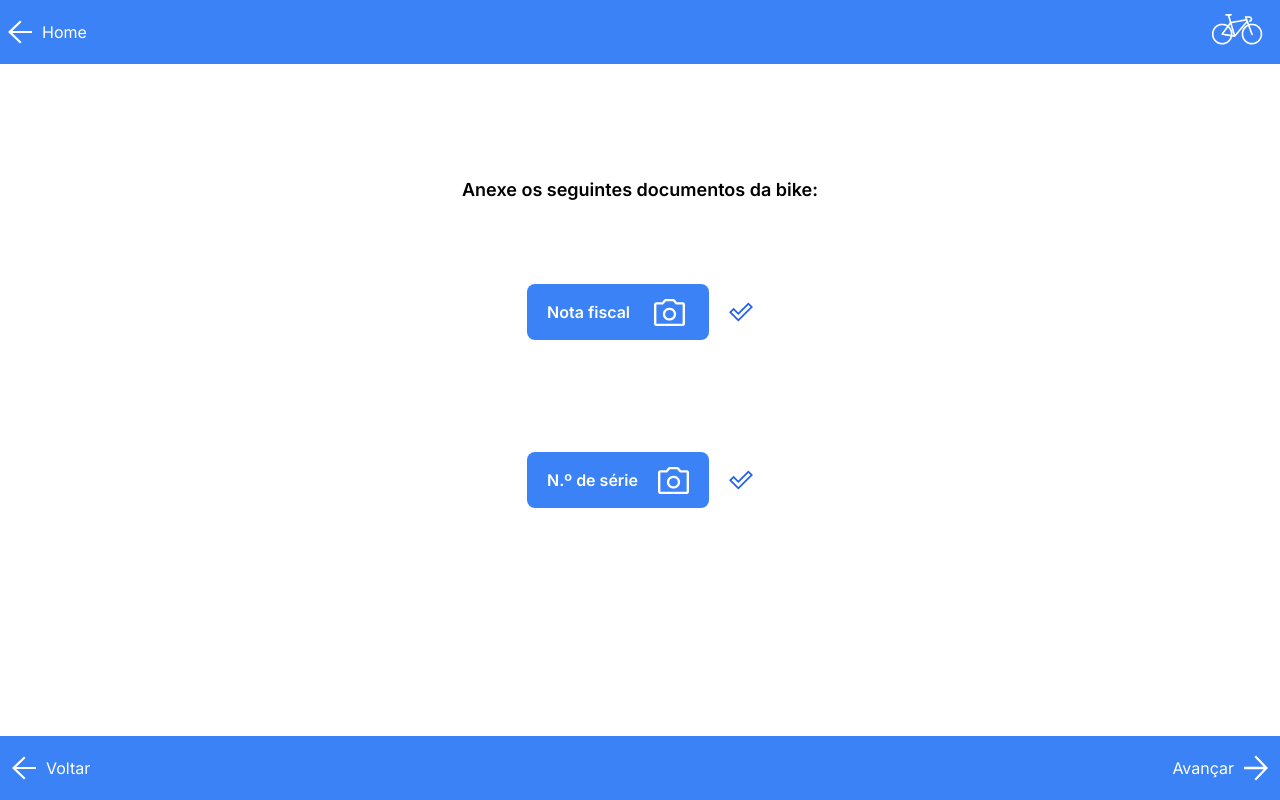
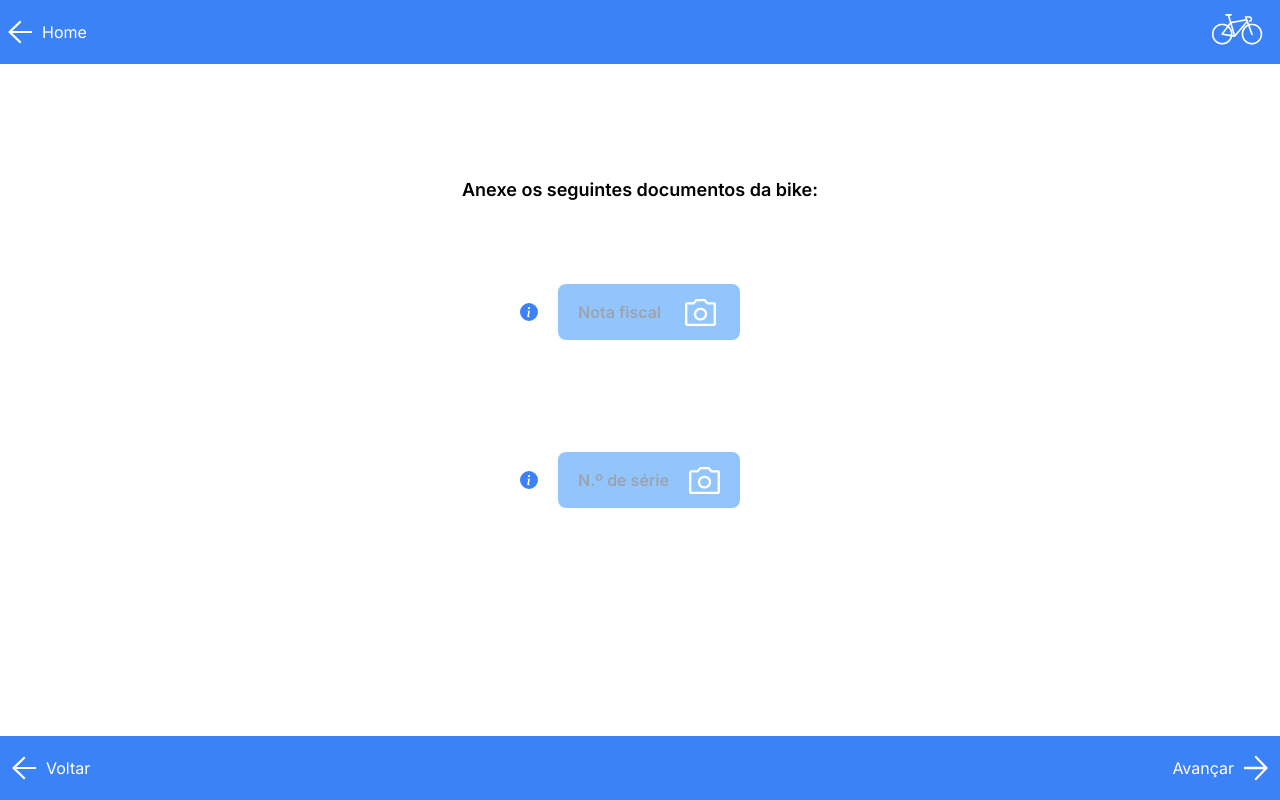
Before and after one commit to vgont/brainstormers-porto-bike, a Next.js app: page /documentos in a window 1280 px wide. Built offline with nearby package versions, Linux system fonts and the light colour scheme.

Commit message:
new components added

```diff
--- a/src/app/components/FileUploader.tsx
+++ b/src/app/components/FileUploader.tsx
@@ -1,29 +1,43 @@
 import Image from "next/image";
 import { PropsWithChildren, useState } from "react";
-import { ImCheckmark2, ImCheckmark } from "react-icons/im";
+import { BsFillInfoCircleFill } from "react-icons/bs";
+import { ImCheckmark } from "react-icons/im";
+import Modal from "./Modal";
 
 interface IFileUploaderProps {
   idName: string;
-  isBlueColor?: boolean;
 }
 
 const FileUploader: React.FC<IFileUploaderProps & PropsWithChildren> = ({
   children,
-  isBlueColor,
   idName,
 }) => {
   const [isUploaded, setIsUploaded] = useState<boolean>(false);
+
   const handleFileUpload = (event: React.ChangeEvent<HTMLInputElement>) => {
     if (event.target.files && event.target.files.length > 0)
       return setIsUploaded(true);
     if (event.target.files && event.target.files.length === 0)
       return setIsUploaded(false);
   };
+
+  const [isInfoRead, setIsInfoRead] = useState<boolean>(false);
+  const [isModalOpen, setIsModalOpen] = useState<boolean>(false);
+
+  const handleInfoClick = () => {
+    setIsInfoRead(true);
+    setIsModalOpen(true);
+  };
+
   return (
     <div className="flex flex-row justify-center items-center gap-5">
+      <button className="text-blue-500 text-lg" onClick={handleInfoClick}>
+        {BsFillInfoCircleFill()}
+      </button>
       <label
         htmlFor={idName}
-        className={`flex flex-row h-14 p-5 justify-center items-center rounded-lg font-semibold w-full gap-5 bg-blue-500 text-white`}
+        className={`flex flex-row h-14 p-5 justify-center items-center rounded-lg font-semibold w-full gap-5
+        ${isInfoRead ? "bg-blue-500 text-white" : "bg-blue-300 text-gray-400"}`}
       >
         {children}
         <Image
@@ -34,10 +48,17 @@ const FileUploader: React.FC<IFileUploaderProps & PropsWithChildren> = ({
           height={31}
         />
       </label>
-      <input type="file" id={idName} hidden onChange={handleFileUpload} />
+      <input
+        type="file"
+        id={idName}
+        hidden
+        onChange={handleFileUpload}
+        disabled={isInfoRead ? false : true}
+      />
       <span className="text-blue-600 text-2xl">
-        {isUploaded ? ImCheckmark() : ImCheckmark2()}
+        {isUploaded ? ImCheckmark() : null}
       </span>
+      <Modal isModalOpen={isModalOpen} setIsModalOpen={setIsModalOpen} />
     </div>
   );
 };
--- a/src/app/components/Modal.tsx
+++ b/src/app/components/Modal.tsx
@@ -1,7 +1,21 @@
 interface IModal {
-  isOpen: boolean;
+  isModalOpen: boolean;
+  setIsModalOpen: (isOpen: false) => void;
 }
 
-const Modal: React.FC<IModal> = ({ isOpen }) => {
-  if (isOpen) return <div></div>;
+const Modal: React.FC<IModal> = ({ isModalOpen, setIsModalOpen }) => {
+  if (isModalOpen)
+    return (
+      <div className="fixed inset-10 flex items-center justify-center z-50 w-3/4 h-2/3 m-auto bg-gray-400 rounded text-white">
+        <button
+          className="text-black font-extrabold self-start mr-auto ml-2"
+          onClick={() => setIsModalOpen(false)}
+        >
+          X
+        </button>
+      </div>
+    );
+  return null;
 };
+
+export default Modal;
```
